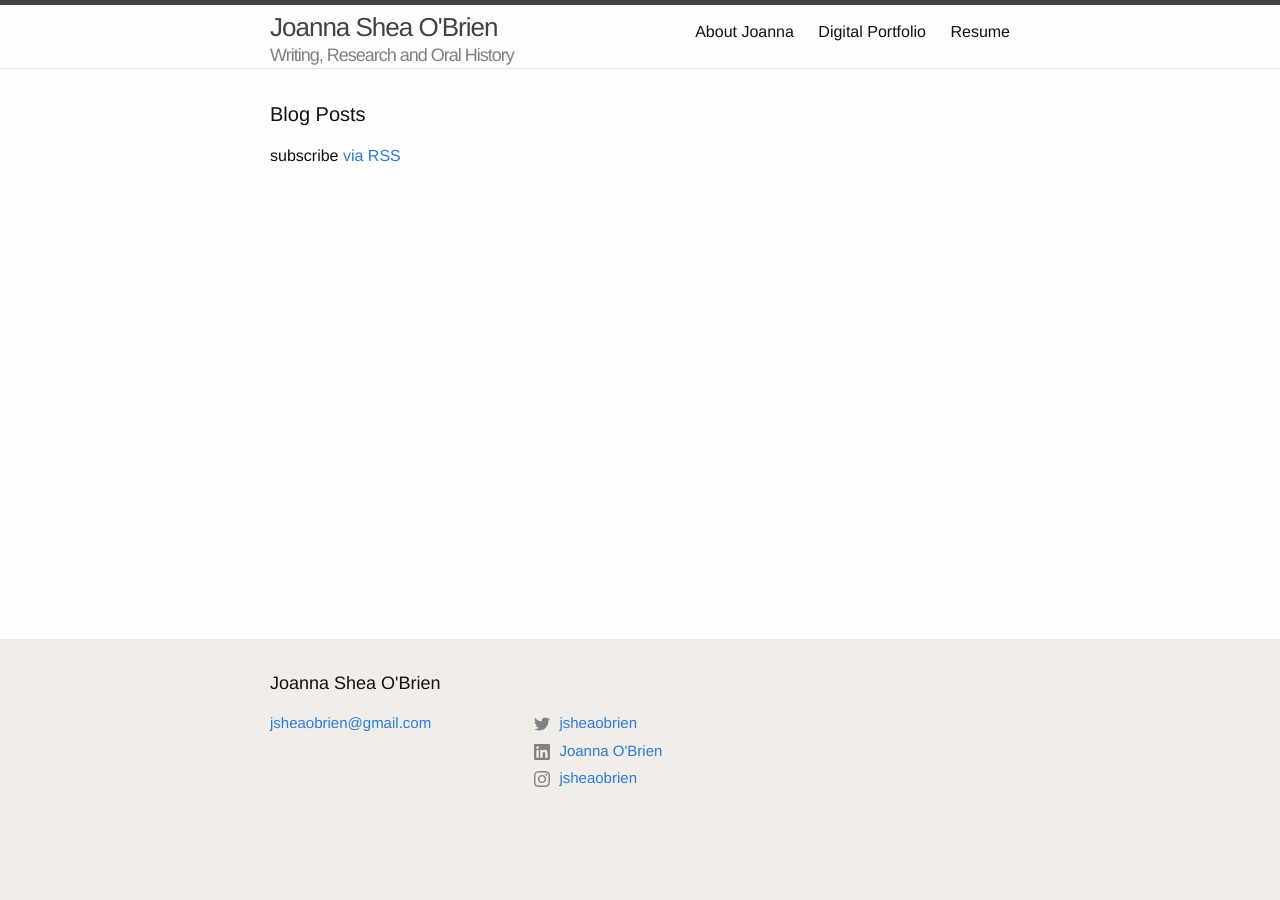
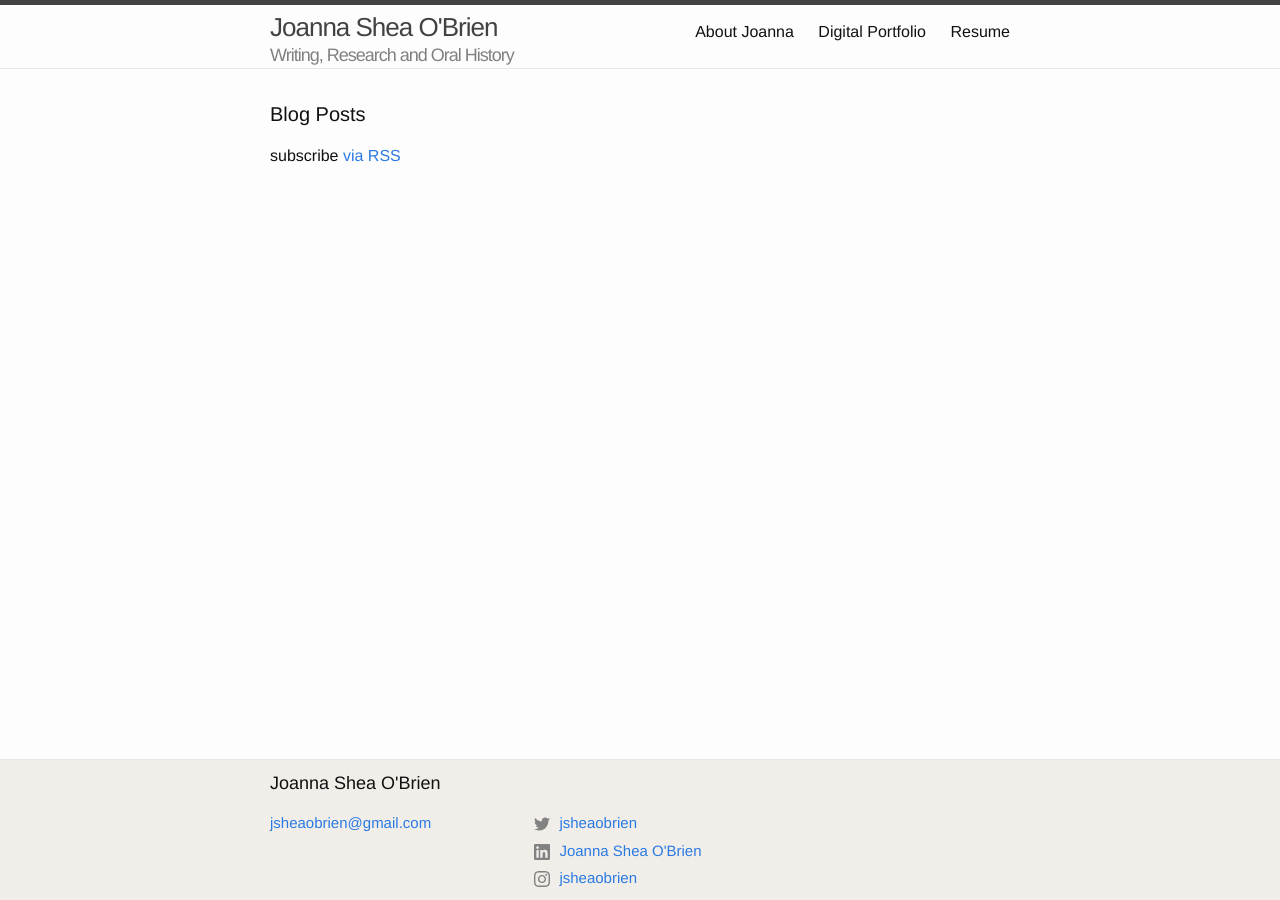
Before and after one commit to joannas7/joannas7.github.io, a Jekyll site: the page built from index.md, in a window 1280 px wide. Built offline with Jekyll 4.4.1, drawn with Linux system fonts in a browser that asks for light colours.

Commit message:
Fixed footer based on Joanna's Requirements

```diff
--- a/_includes/footer.html
+++ b/_includes/footer.html
@@ -18,7 +18,8 @@
         </ul>
       </div>
 
-      <div class="footer-col footer-col-2">
+      <!-- col was 2 -->
+      <div class="footer-col footer-col-5">
         <ul class="social-media-list">
           {% if site.github_username %}
           <li>
--- a/_includes/icon-linkedin.html
+++ b/_includes/icon-linkedin.html
@@ -1 +1 @@
-<a href="https://www.linkedin.com/in/{{ include.username }}"><span class="icon icon--linkedin">{% include icon-linkedin.svg %}</span><span class="username">Joanna O'Brien</span></a>
+<a href="https://www.linkedin.com/in/{{ include.username }}"><span class="icon icon--linkedin">{% include icon-linkedin.svg %}</span><span class="username">Joanna Shea O'Brien</span></a>
--- a/_sass/minima/_layout.scss
+++ b/_sass/minima/_layout.scss
@@ -107,7 +107,7 @@
  */
 .site-footer {
   border-top: 1px solid $grey-color-light;
-  padding: $spacing-unit 0;
+  padding: 10px 0;
 }
 
 .footer-heading {
@@ -119,6 +119,7 @@
 .social-media-list {
   list-style: none;
   margin-left: 0;
+  margin-bottom: 0;
 }
 
 .footer-col-wrapper {
@@ -130,7 +131,6 @@
 
 .footer-col {
   float: left;
-  margin-bottom: $spacing-unit / 2;
   padding-left: $spacing-unit / 2;
 }
 
--- a/assets/main.scss
+++ b/assets/main.scss
@@ -14,12 +14,12 @@ footer {
   position: absolute;
   left: 0;
   bottom: 0;
-  height: 200px;
+  height: 120px;
   width: 100%;
 }
 
 main {
-  margin-bottom: 240px;
+  margin-bottom: 145px;
 }
 
 .site-title {
@@ -71,9 +71,9 @@ main {
 
 @media only screen and (max-width: 600px) {
   main {
-    margin-bottom: 290px;
+    margin-bottom: 160px;
   }
   footer {
-      height: 250px;
+      height: 140px;
   }
 }
```
Also changed, not shown: other parts of _includes/footer.html (+2 -0 lines).
